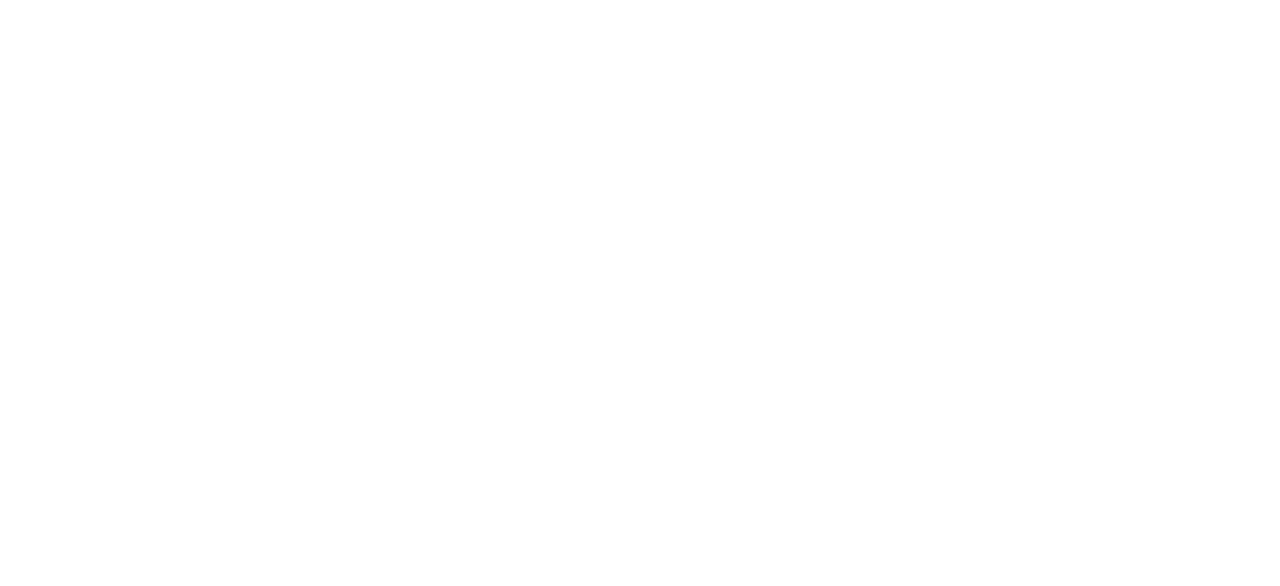
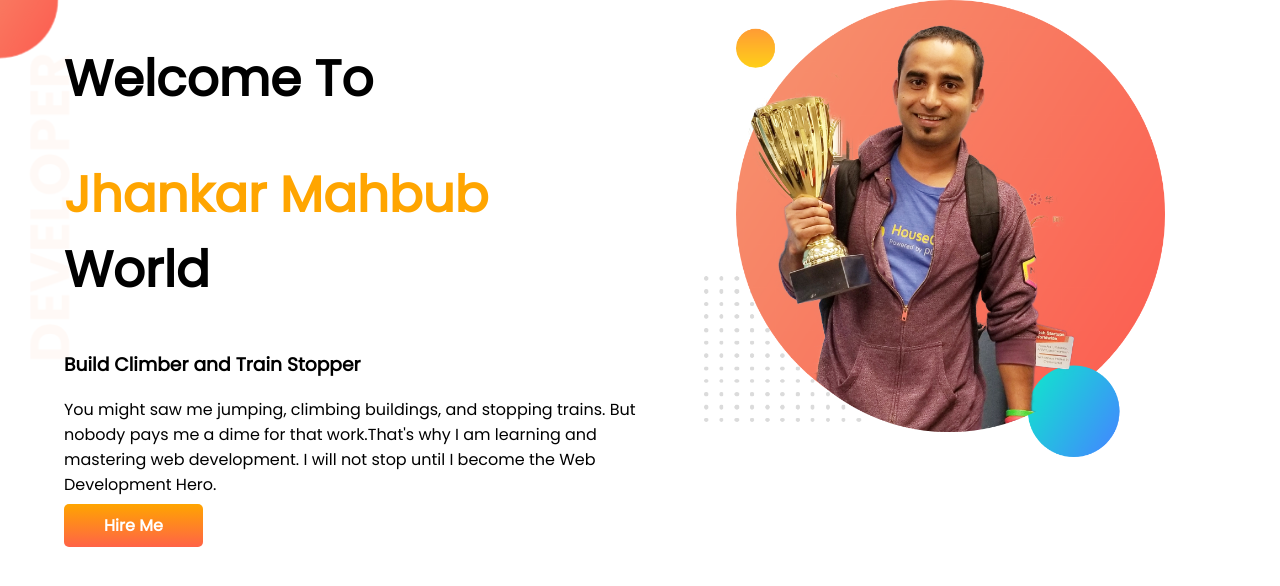
Before and after one commit to Shahriar-Nayeem/portfolio-practise, a plain HTML site: page index.html in a window 1280 px wide. Drawn offline with Linux system fonts and the light colour scheme.

Commit message:
top section

```diff
--- a/index.html
+++ b/index.html
@@ -6,10 +6,32 @@
     <meta http-equiv="X-UA-Compatible" content="IE=edge">
     <meta name="viewport" content="width=device-width, initial-scale=1.0">
     <title>Document</title>
+    <link rel="preconnect" href="https://fonts.googleapis.com">
+    <link rel="preconnect" href="https://fonts.gstatic.com" crossorigin>
+    <link href="https://fonts.googleapis.com/css2?family=Poppins&display=swap" rel="stylesheet">
+
     <link rel="stylesheet" href="style.css">
 </head>
 
 <body>
+    <section class="top-banner">
+        <div class="half-width">
+            <h1>Welcome To</h1>
+            <h1><span class="orange-color">Jhankar Mahbub</span> World</h1>
+            <h3>Build Climber and Train Stopper</h3>
+            <p>You might saw me jumping, climbing buildings, and stopping trains. But nobody pays me a dime for that
+                work.That's why I am learning and mastering web development. I will not stop until I become the Web
+                Development Hero.
+            </p>
+
+            <a class="hire_button" target="_blank" href="www.google.com">Hire Me</a>
+
+        </div>
+
+        <div class="half-width">
+            <img src="images/jhankar.png" alt="">
+        </div>
+    </section>
 
 </body>
 
--- a/style.css
+++ b/style.css
@@ -0,0 +1,40 @@
+body {
+    font-family: 'Poppins', sans-serif;
+    margin: 0;
+}
+
+h1 {
+    font-size: 50px;
+}
+
+.orange-color {
+    color: orange;
+}
+
+section {
+    display: flex;
+}
+
+.half-width {
+    width: 50%;
+    padding-left: 5%;
+}
+
+.half-width img {
+    width: 80%;
+}
+
+.hire_button {
+    background-image: linear-gradient(orange, tomato);
+    color: white;
+    font-weight: 700;
+    padding: 10px 40px;
+    text-decoration: none;
+    border-radius: 5px;
+}
+
+.top-banner {
+    background-image: url(images/top-banner.png);
+    background-repeat: no-repeat;
+
+}
```
Also changed, not shown: 7 other files.
